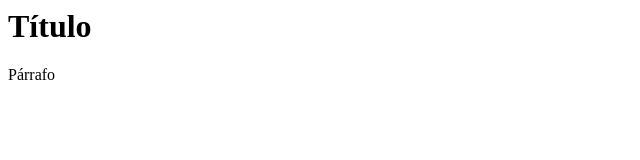
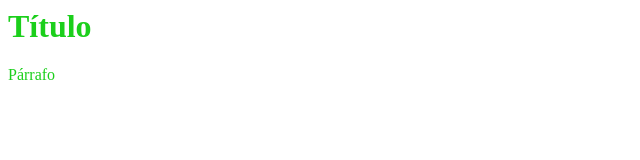
Before and after one commit to AlumnosDisenoWeb/Web, a plain HTML site: page index.html in a window 1280 px wide. Shown: the whole page, without its empty margins (0-640 px from the left). Drawn offline with Linux system fonts and the light colour scheme.

Commit message:
Update style.css

```diff
--- a/style.css
+++ b/style.css
@@ -1,3 +1,3 @@
 h1, p {
-  color: "red";
+  color: #1bcf1b;
 }
```
